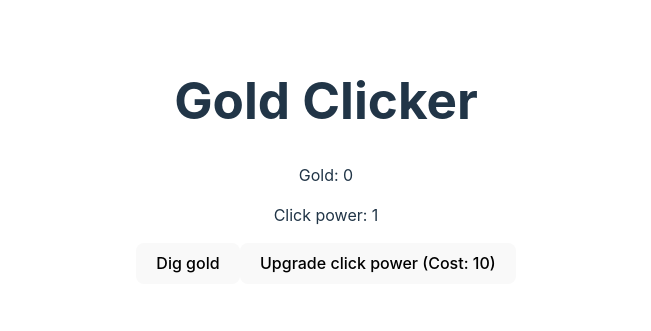
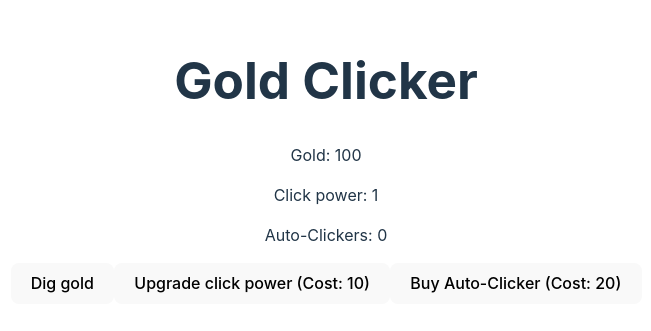
Before and after one commit to morfidon/react_pl_kurs, a React (Vite) app: page / in a window 1280 px wide. Shown: the part 239-570 px from the top of the page, without its empty margins (314-965 px from the left). Built offline with nearby package versions, Linux system fonts and the light colour scheme.

Commit message:
autoclickergui

```diff
--- a/src/components/GoldClicker.jsx
+++ b/src/components/GoldClicker.jsx
@@ -1,9 +1,20 @@
 import { useState } from 'react';
 function GoldClicker()
 {
-    const [gold, setGold] = useState(0);
+    const [gold, setGold] = useState(100);
     const [clickPower, setClickPower] = useState(1);
     const [clickUpgradeCost, setClickUpgradeCost] = useState(10);
+    const [autoClickerCost, setAutoClickerCost] = useState(20);
+    const [autoClickers, setAutoClickers] = useState(0);
+
+    const buyAutoClicker = () => {
+        if(gold >= autoClickerCost)
+        {
+            setGold(prevGold => prevGold - autoClickerCost);
+            setAutoClickers(prevAutoClickers => prevAutoClickers + 1);
+            setAutoClickerCost(prevAutoClickerCost => prevAutoClickerCost * 3);
+        }
+    }
 
     const upgradeClickPower = () => {
         if(gold >= clickUpgradeCost)
@@ -18,10 +29,13 @@ function GoldClicker()
             <h1>Gold Clicker</h1>
             <p>Gold: {gold}</p>
             <p>Click power: {clickPower}</p>
+            <p>Auto-Clickers: {autoClickers}</p>
             <button onClick={() => setGold(prevGold => prevGold + clickPower)
 
             }>Dig gold</button>
             <button onClick={upgradeClickPower}>Upgrade click power (Cost: {clickUpgradeCost})</button>
+            <button onClick={buyAutoClicker}>Buy Auto-Clicker (Cost: {autoClickerCost})</button>
+
 
         </div>
     );
```
